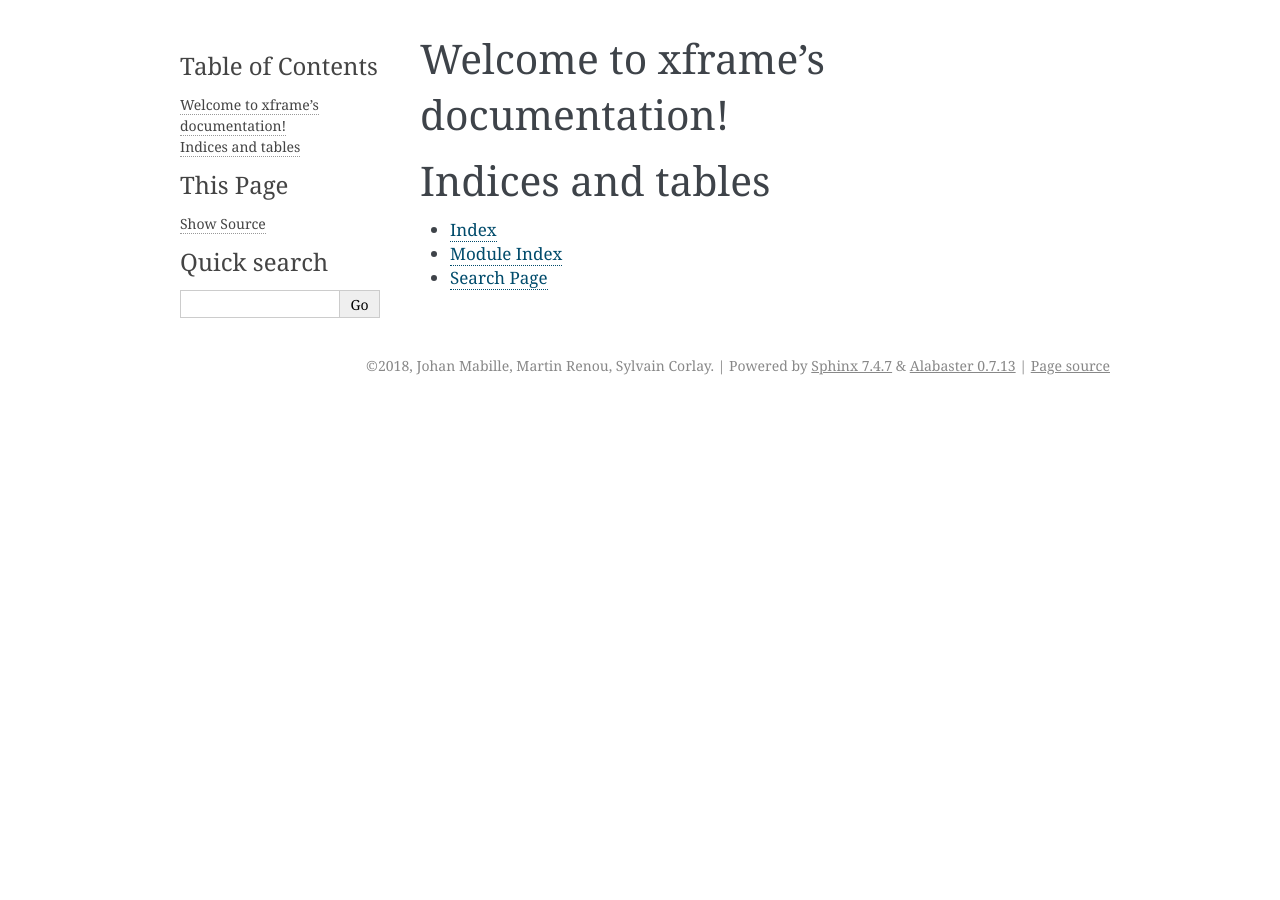
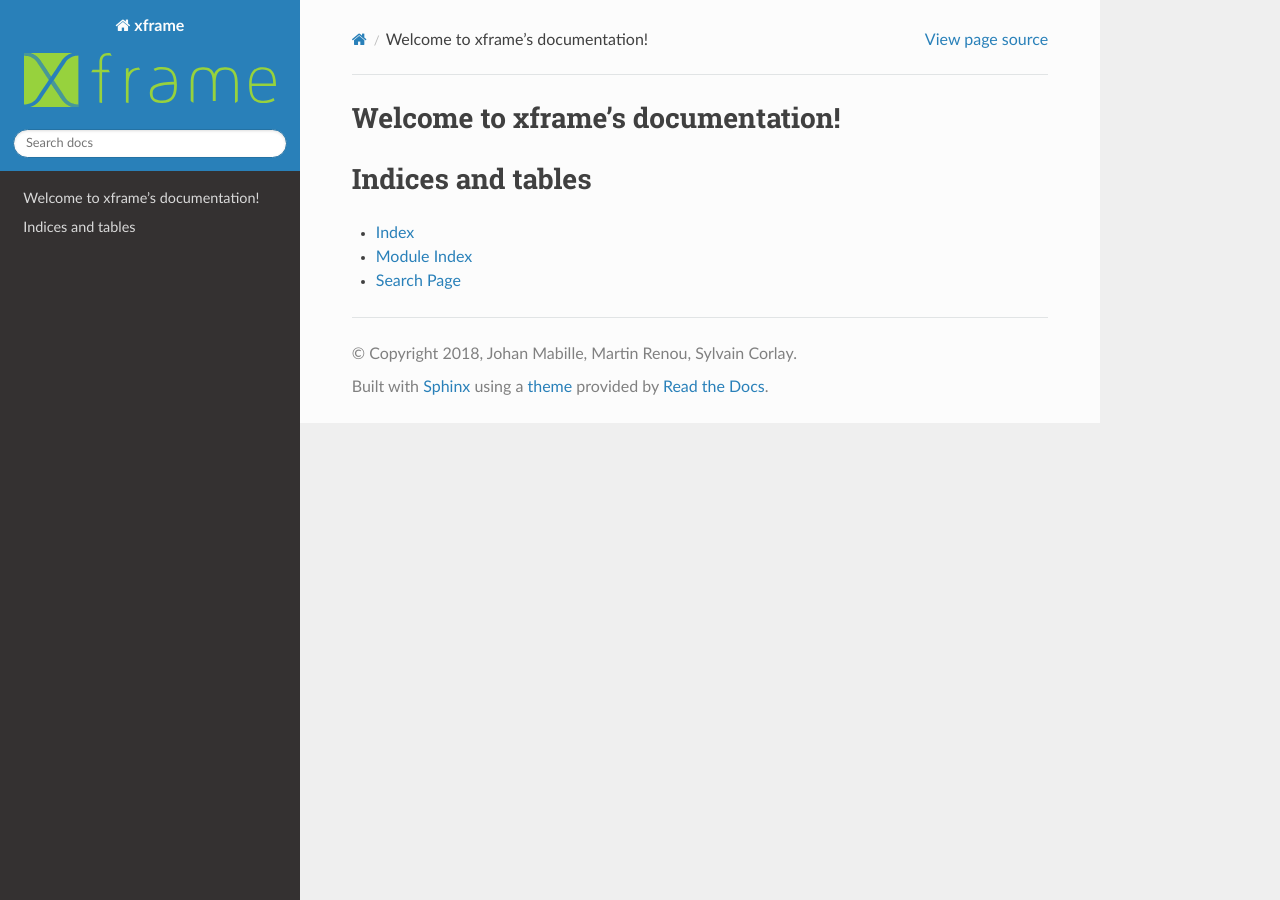
Before and after one commit to xtensor-stack/xframe, a Sphinx documentation site: the page built from docs/source/index.rst, in a window 1280 px wide. Built offline with Sphinx 7.4.7 and the Read the Docs theme 2.0.0, drawn with Linux system fonts in a browser that asks for light colours.

Commit message:
Theme options changed
Read the docs theme options changed and added syntax highlighting as in
the case of xtensor

```diff
--- a/docs/source/conf.py
+++ b/docs/source/conf.py
@@ -19,6 +19,8 @@ import subprocess
 # sys.path.insert(0, os.path.abspath('.'))
 
 # Read the Docs Specific Conf
+
+import sphinx_rtd_theme
 
 read_the_docs_build = os.environ.get('READTHEDOCS', None) == 'True'
 
@@ -81,7 +83,8 @@ language = None
 exclude_patterns = ['_build', 'Thumbs.db', '.DS_Store']
 
 # The name of the Pygments (syntax highlighting) style to use.
-pygments_style = None
+pygments_style = "sphinx"
+highlight_language = "c++"
 
 
 # -- Options for HTML output -------------------------------------------------
@@ -89,7 +92,9 @@ pygments_style = None
 # The theme to use for HTML and HTML Help pages.  See the documentation for
 # a list of builtin themes.
 #
-html_theme = 'alabaster'
+html_theme = 'sphinx_rtd_theme'
+html_theme_path = [sphinx_rtd_theme.get_html_theme_path()]
+html_logo = "xframe.svg"
 
 # Theme options are theme-specific and customize the look and feel of a theme
 # further.  For a list of options available for each theme, see the
```
